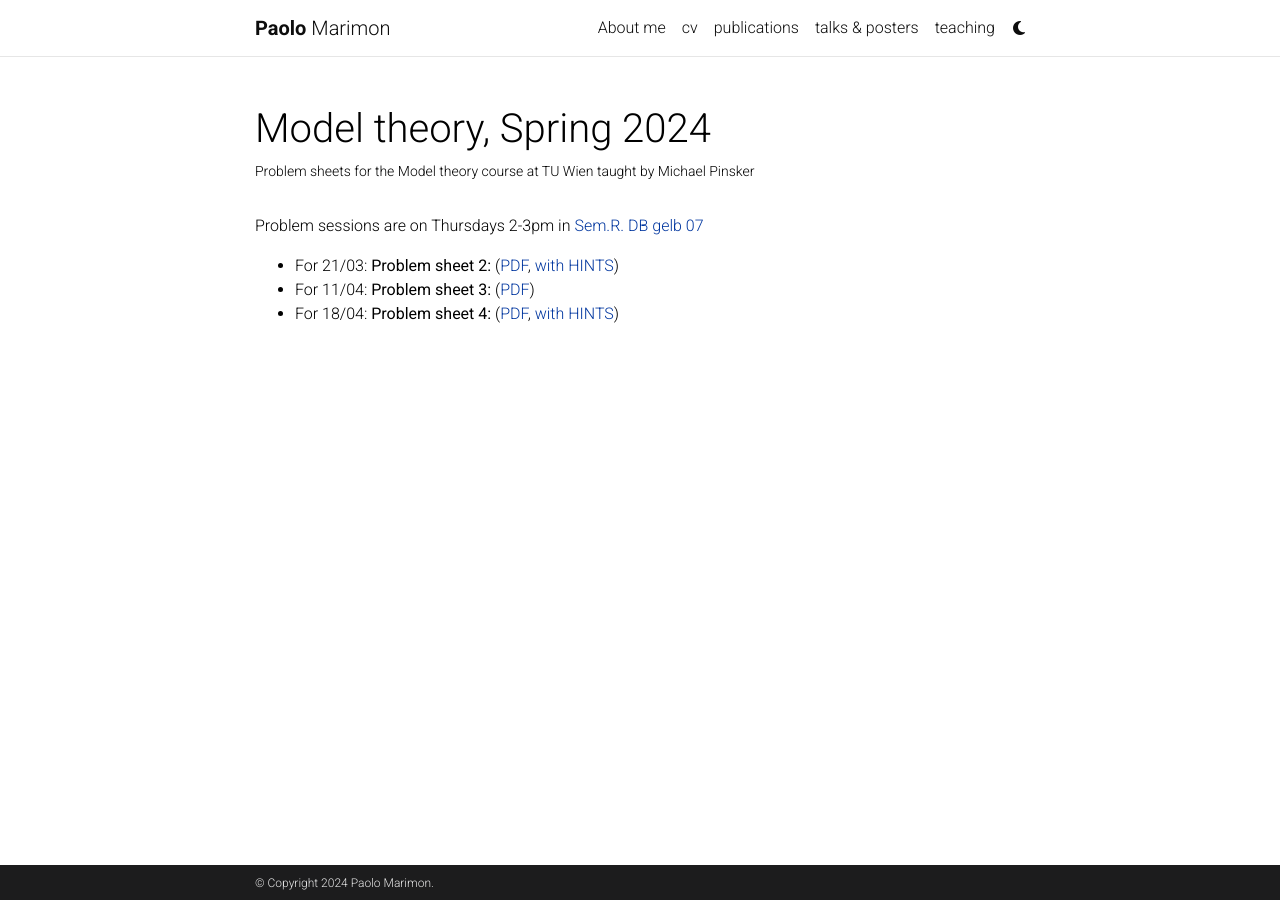
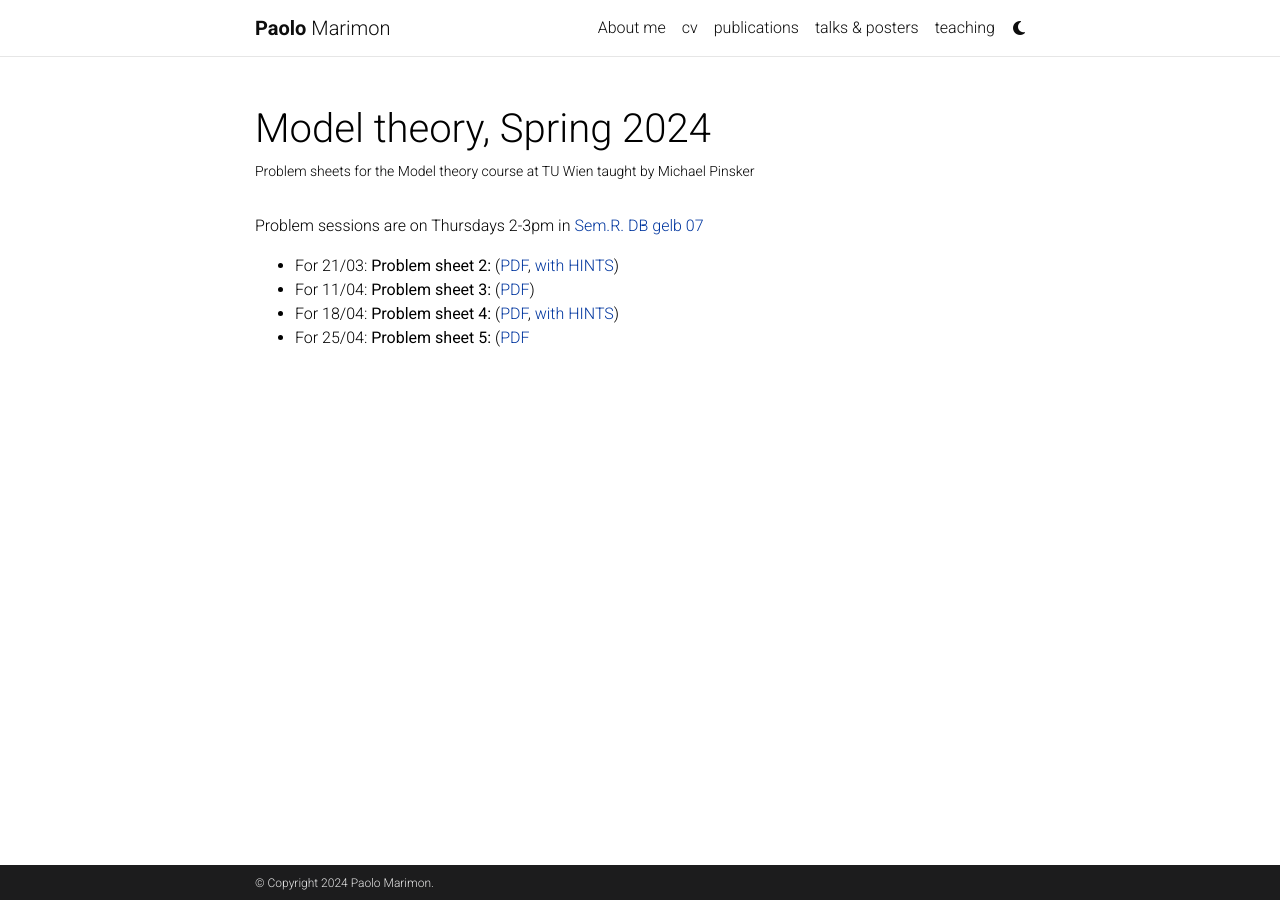
Before and after one commit to paolomarimon/paolomarimon.github.io, a Jekyll site: the page built from _projects/Modeltheory2024.md, in a window 1280 px wide. Built offline with Jekyll 4.4.1, drawn with Linux system fonts in a browser that asks for light colours; comment, search, counter and statistics services are not loaded; a style sheet for code colours, icons or effects is not loaded.

Commit message:
Update Modeltheory2024.md

```diff
--- a/_projects/Modeltheory2024.md
+++ b/_projects/Modeltheory2024.md
@@ -13,3 +13,4 @@
   <li>For 21/03: <b>Problem sheet 2:</b> (<a href="https://paolomarimon.github.io/assets/pdf/MTEX2024/PS2.pdf" target="_blank">PDF</a>, <a href="https://paolomarimon.github.io/assets/pdf/MTEX2024/HINTS2.pdf" target="_blank">with HINTS</a>)</li>
     <li>For 11/04: <b>Problem sheet 3:</b> (<a href="https://paolomarimon.github.io/assets/pdf/MTEX2024/PS3.pdf" target="_blank">PDF</a>)</li>
       <li>For 18/04: <b>Problem sheet 4:</b> (<a href="https://paolomarimon.github.io/assets/pdf/MTEX2024/PS4.pdf" target="_blank">PDF</a>, <a href="https://paolomarimon.github.io/assets/pdf/MTEX2024/HINTS4.pdf" target="_blank">with HINTS</a>)</li>
+    <li>For 25/04: <b>Problem sheet 5:</b> (<a href="https://paolomarimon.github.io/assets/pdf/MTEX2024/PS5.pdf" target="_blank">PDF</a> </li>
```
